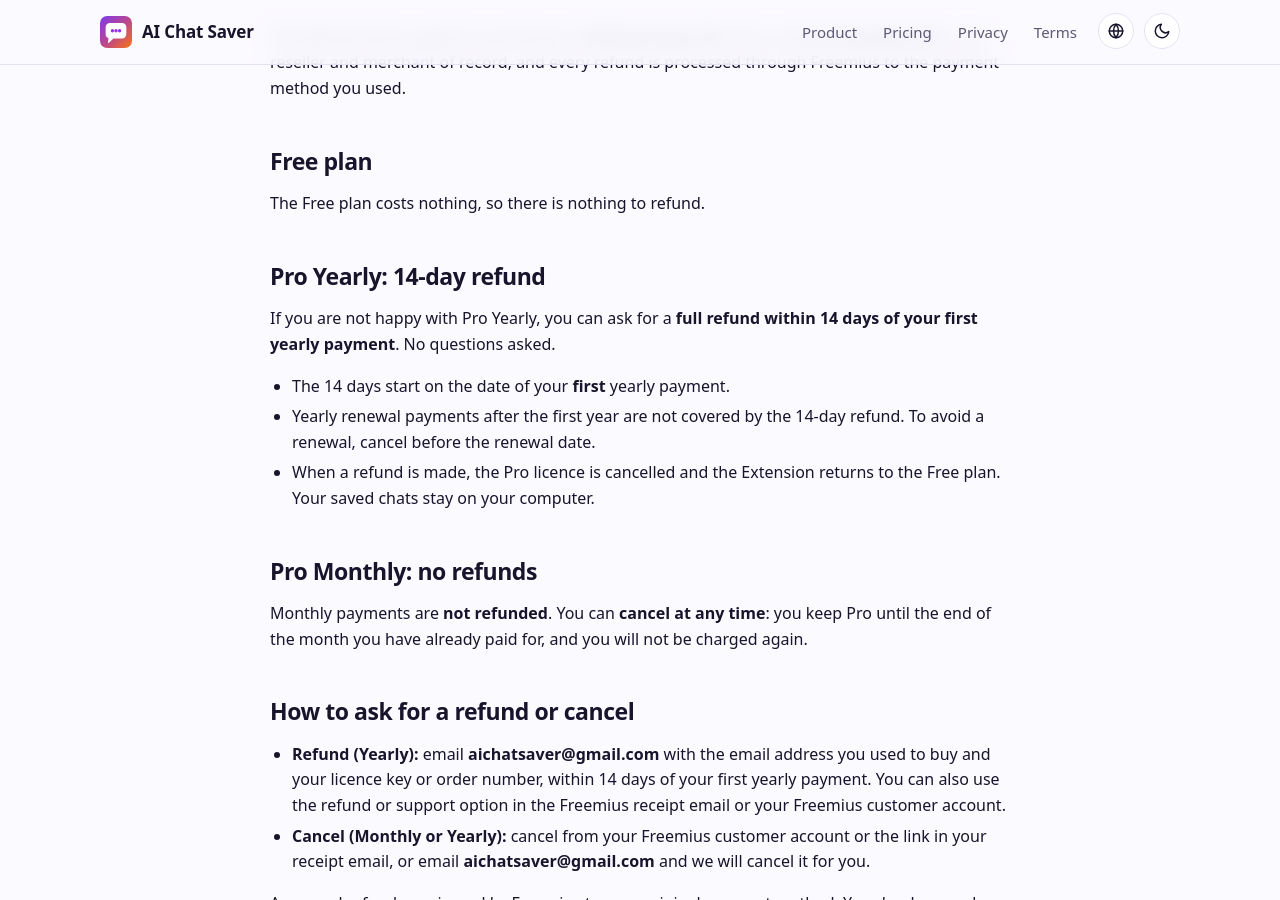
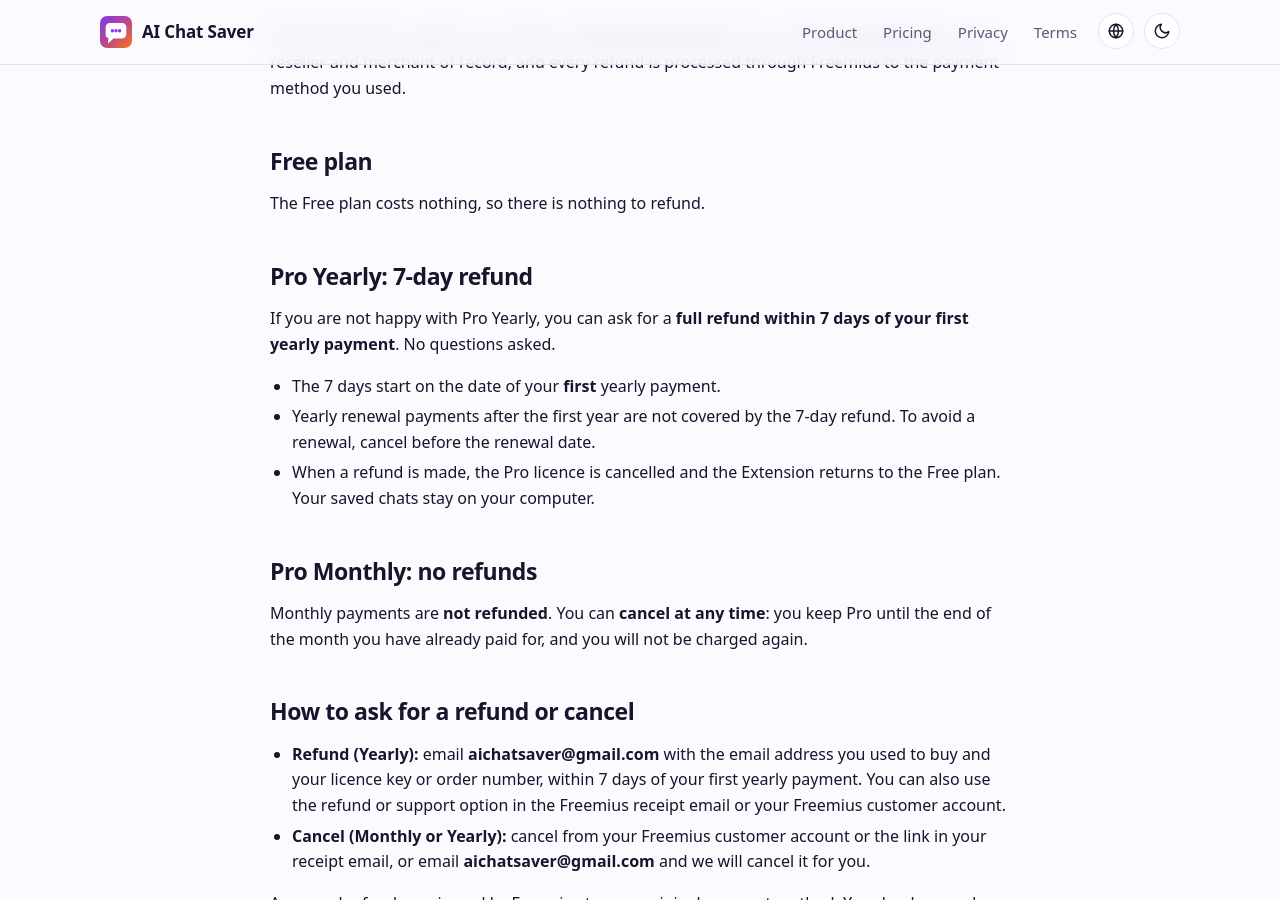
Before and after one commit to aichatsaver/aichatsaver.github.io, a Jekyll site: the page built from pages/refund.md, in a window 1280 px wide and 900 px high, scrolled down 266 px. Built offline with Jekyll 4.4.1, drawn with Linux system fonts in a browser that asks for light colours.

Commit message:
Refunds: Yearly refund window 7 days

```diff
--- a/_data/site.yml
+++ b/_data/site.yml
@@ -8,7 +8,7 @@
 price_yearly: TBD
 price_currency: USD
 pro_status: Pro — launching soon
-refund_days: 14
+refund_days: 7
 command_center_shortcut: Alt+Shift+V
 # Store links: leave empty to show a "Coming soon" badge.
 chrome_store_url: ""
```
